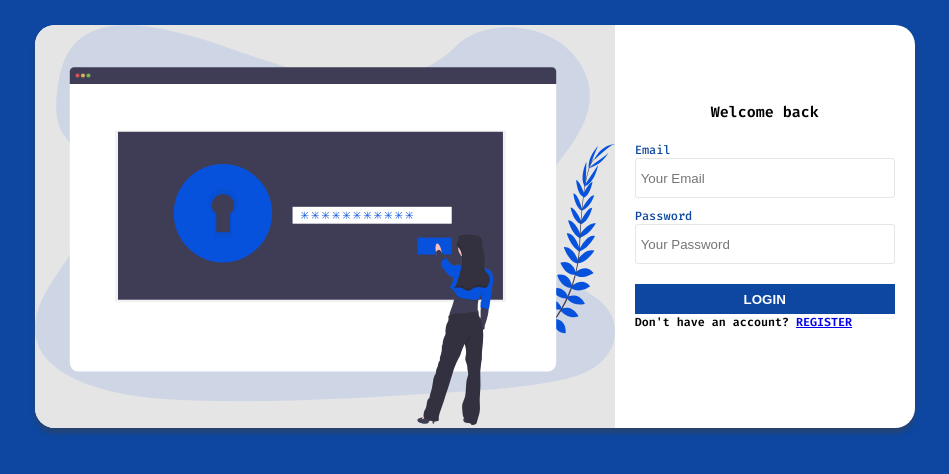
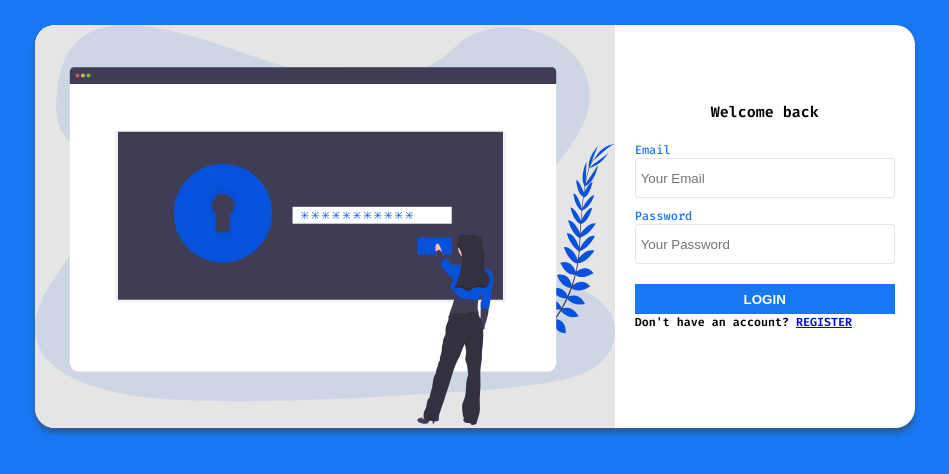
Before and after one commit to shrki416/Chat-App, a React (Create React App) app in the folder Client/: page / in a window 1280 px wide. Shown: the top 474 px of the page, without its empty margins (165-1114 px from the left). Built offline with nearby package versions, Linux system fonts and the light colour scheme; no server answers.

Commit message:
Change primary color

```diff
--- a/Client/src/styles/App.css
+++ b/Client/src/styles/App.css
@@ -1,5 +1,5 @@
 :root {
-  --bg-main: #0d47a1;
+  --bg-main: #1877f2;
   --bg-secondary: #1d3557;
   --bg-gray: #e5e5e5;
   --bg-grey: var(--bg-gray);
```
